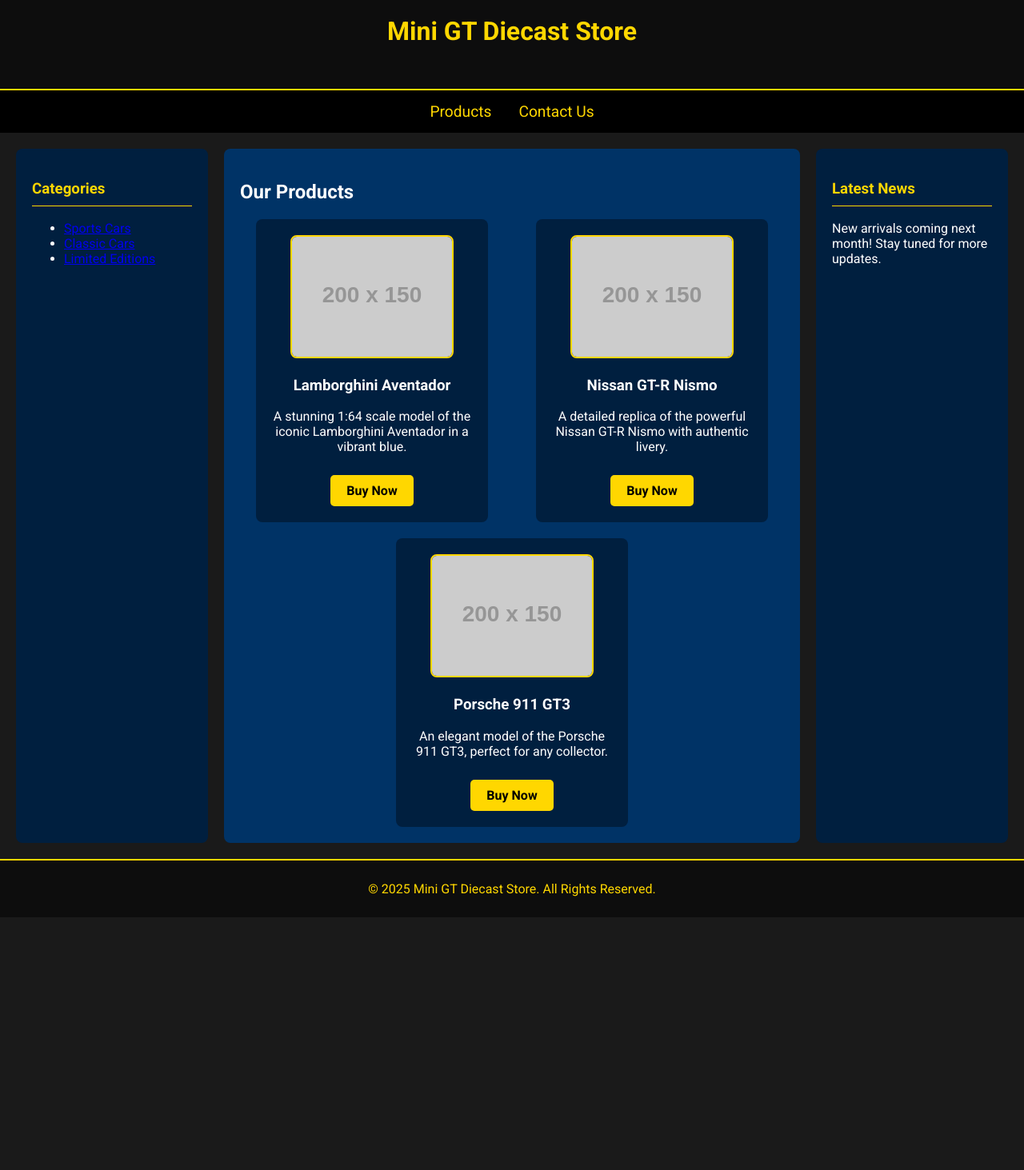
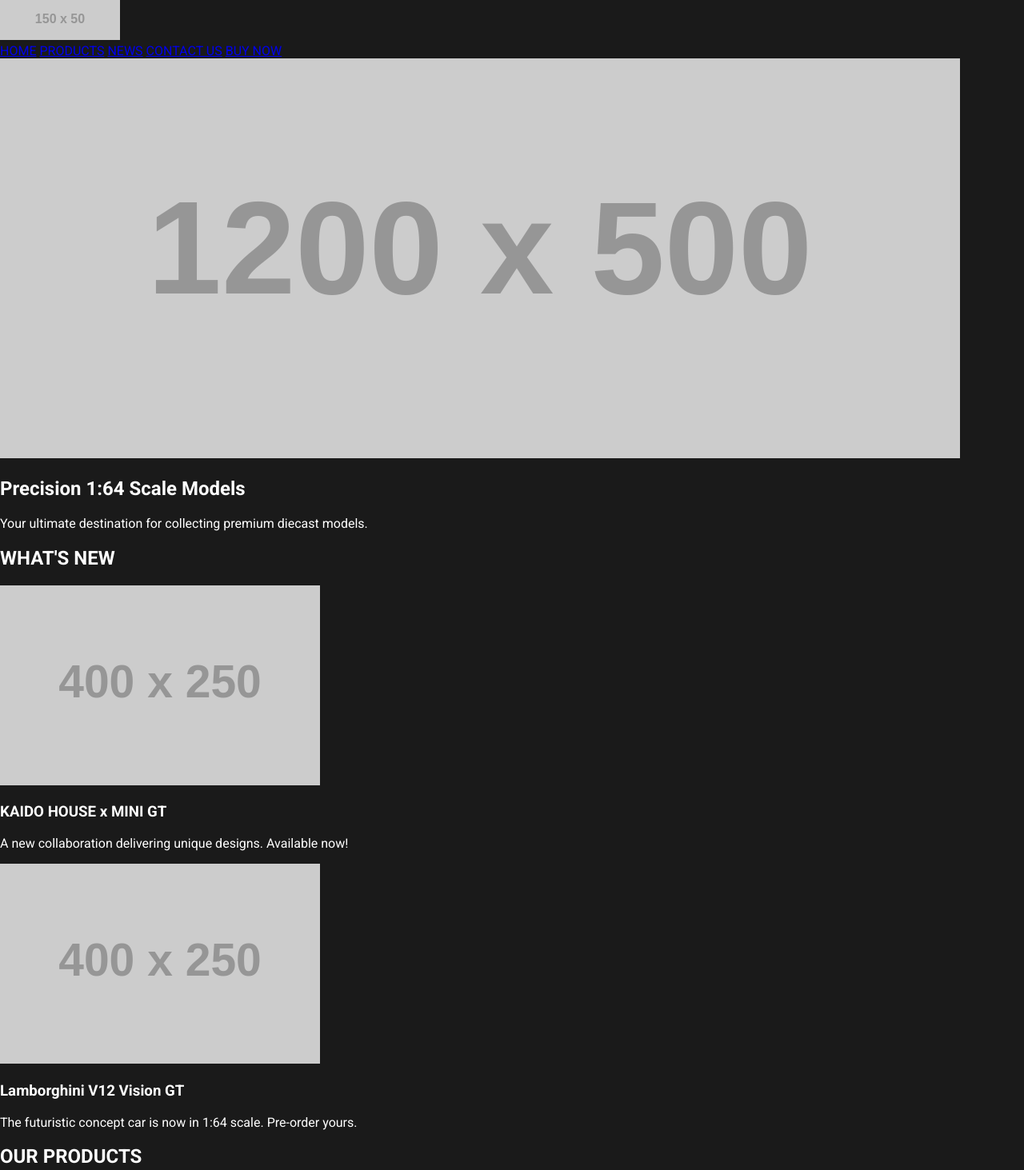
Before and after one commit to Amjadussidqi/UASKATI10524076, a plain HTML site: page index.html in a window 1280 px wide. Shown: the top 1463 px of the page at 80% size. Before the commit the page ends 1147 px from the top, so only its background shows below. Drawn offline with Linux system fonts and the light colour scheme; placeholder pictures from the web are drawn by us.

Commit message:
Update index.html

```diff
--- a/index.html
+++ b/index.html
@@ -7,55 +7,82 @@
     <link rel="stylesheet" href="style.css">
 </head>
 <body>
-    <div class="container">
-        <header class="header">
-            <h1>Mini GT Diecast Store</h1>
-            <marquee behavior="scroll" direction="left" class="marquee">Special discounts on all new arrivals this week!</marquee>
-        </header>
-        <nav class="menu">
-            <a href="index.html">Products</a>
-            <a href="kontak.html">Contact Us</a>
+
+    <header class="header-new">
+        <div class="logo">
+            <img src="https://via.placeholder.com/150x50/000000/FFD700?text=MINI+GT" alt="Mini GT Logo">
+        </div>
+        <nav class="menu-new">
+            <a href="index.html">HOME</a>
+            <a href="#">PRODUCTS</a>
+            <a href="#">NEWS</a>
+            <a href="kontak.html">CONTACT US</a>
+            <a href="transaksi.html" class="buy-button-nav">BUY NOW</a>
         </nav>
-        <div class="main-content">
-            <aside class="left">
-                <h3>Categories</h3>
-                <ul>
-                    <li><a href="#">Sports Cars</a></li>
-                    <li><a href="#">Classic Cars</a></li>
-                    <li><a href="#">Limited Editions</a></li>
-                </ul>
-            </aside>
-            <main class="content">
-                <h2>Our Products</h2>
-                <div class="product-gallery">
-                    <div class="product-item">
-                        <img src="https://via.placeholder.com/200x150.png?text=Mini+GT+1" alt="Diecast Car 1">
-                        <h3>Lamborghini Aventador</h3>
-                        <p>A stunning 1:64 scale model of the iconic Lamborghini Aventador in a vibrant blue.</p>
-                        <a href="transaksi.html" class="buy-button">Buy Now</a>
-                    </div>
-                    <div class="product-item">
-                        <img src="https://via.placeholder.com/200x150.png?text=Mini+GT+2" alt="Diecast Car 2">
-                        <h3>Nissan GT-R Nismo</h3>
-                        <p>A detailed replica of the powerful Nissan GT-R Nismo with authentic livery.</p>
-                        <a href="transaksi.html" class="buy-button">Buy Now</a>
-                    </div>
-                    <div class="product-item">
-                        <img src="https://via.placeholder.com/200x150.png?text=Mini+GT+3" alt="Diecast Car 3">
-                        <h3>Porsche 911 GT3</h3>
-                        <p>An elegant model of the Porsche 911 GT3, perfect for any collector.</p>
-                        <a href="transaksi.html" class="buy-button">Buy Now</a>
+    </header>
+
+    <main class="content-new">
+        <section class="hero">
+            <img src="https://via.placeholder.com/1200x500/003366/FFFFFF?text=Welcome+to+the+World+of+Mini+GT" alt="Hero Image">
+            <div class="hero-text">
+                <h1>Precision 1:64 Scale Models</h1>
+                <p>Your ultimate destination for collecting premium diecast models.</p>
+            </div>
+        </section>
+
+        <section class="whats-new">
+            <h2>WHAT'S NEW</h2>
+            <div class="news-container">
+                <div class="news-item">
+                    <img src="https://via.placeholder.com/400x250/001f3f/FFFFFF?text=New+Arrival+1" alt="News 1">
+                    <div class="news-content">
+                        <h3>KAIDO HOUSE x MINI GT</h3>
+                        <p>A new collaboration delivering unique designs. Available now!</p>
                     </div>
                 </div>
-            </main>
-            <aside class="right">
-                <h3>Latest News</h3>
-                <p>New arrivals coming next month! Stay tuned for more updates.</p>
-            </aside>
-        </div>
-        <footer class="footer">
-            <p>&copy; 2025 Mini GT Diecast Store. All Rights Reserved.</p>
-        </footer>
-    </div>
+                <div class="news-item">
+                    <img src="https://via.placeholder.com/400x250/001f3f/FFFFFF?text=New+Arrival+2" alt="News 2">
+                    <div class="news-content">
+                        <h3>Lamborghini V12 Vision GT</h3>
+                        <p>The futuristic concept car is now in 1:64 scale. Pre-order yours.</p>
+                    </div>
+                </div>
+            </div>
+        </section>
+
+        <section class="products">
+            <h2>OUR PRODUCTS</h2>
+            <div class="product-gallery-new">
+                <div class="product-item-new">
+                    <img src="https://via.placeholder.com/300x200/001f3f/FFFFFF?text=Product+1" alt="Product 1">
+                    <h3>Lamborghini Aventador</h3>
+                    <a href="transaksi.html" class="buy-button">Details</a>
+                </div>
+                <div class="product-item-new">
+                    <img src="https://via.placeholder.com/300x200/001f3f/FFFFFF?text=Product+2" alt="Product 2">
+                    <h3>Nissan GT-R Nismo</h3>
+                    <a href="transaksi.html" class="buy-button">Details</a>
+                </div>
+                <div class="product-item-new">
+                    <img src="https://via.placeholder.com/300x200/001f3f/FFFFFF?text=Product+3" alt="Product 3">
+                    <h3>Porsche 911 GT3</h3>
+                    <a href="transaksi.html" class="buy-button">Details</a>
+                </div>
+                 <div class="product-item-new">
+                    <img src="https://via.placeholder.com/300x200/001f3f/FFFFFF?text=Product+4" alt="Product 4">
+                    <h3>Bugatti Chiron</h3>
+                    <a href="transaksi.html" class="buy-button">Details</a>
+                </div>
+            </div>
+            <div class="view-all">
+                <a href="#" class="buy-button">View All Products</a>
+            </div>
+        </section>
+    </main>
+
+    <footer class="footer-new">
+        <p>&copy; 2025 Mini GT Diecast Store. Design inspired by MINI GT official. All Rights Reserved.</p>
+    </footer>
+
 </body>
 </html>
```
